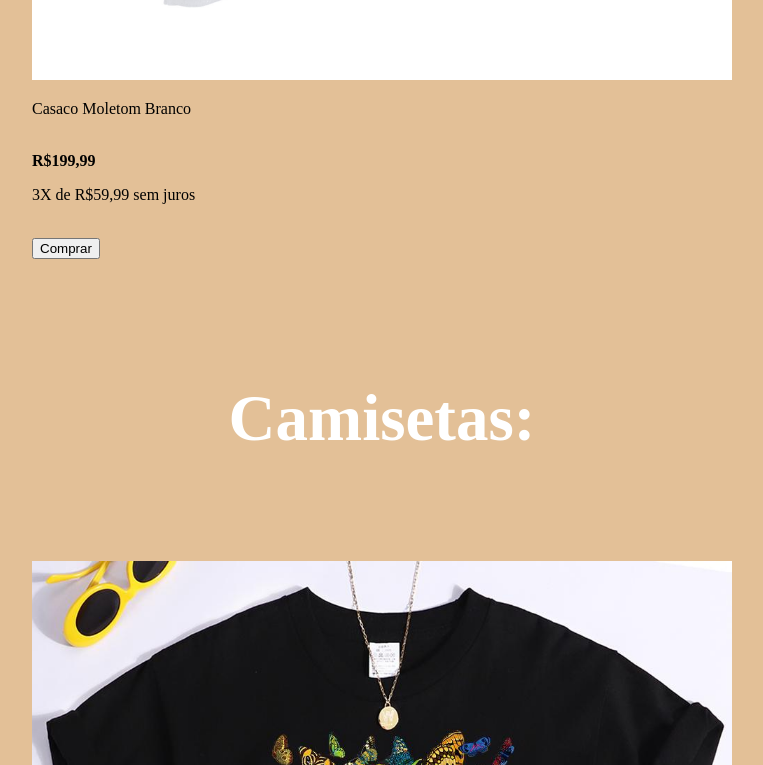
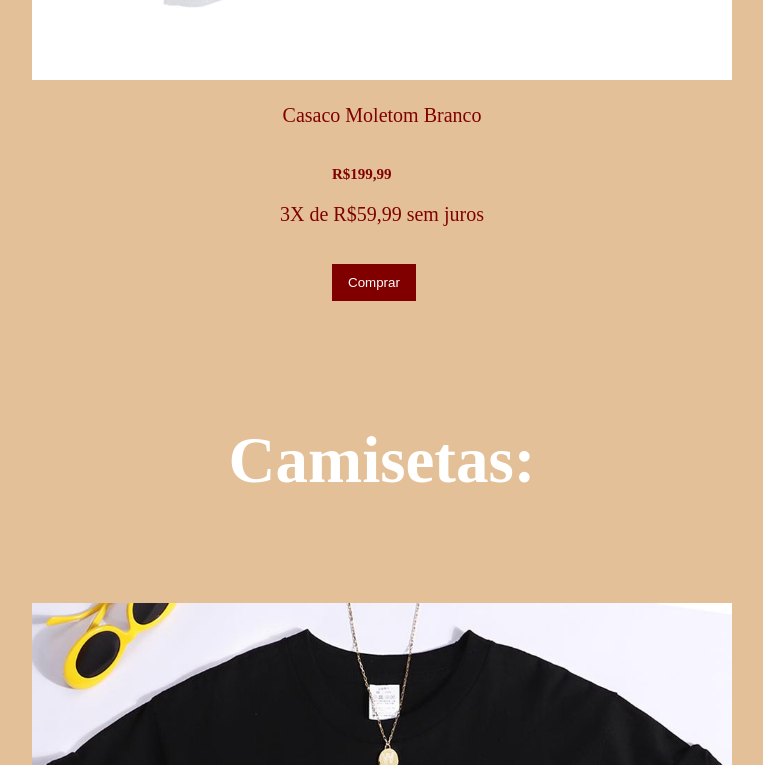
Before and after one commit to Marcelleevelyn/minha-loja, a plain HTML site: page index.html in a window 1280 px wide. Shown: the part 2175-2940 px from the top of the page, without its empty margins (258-1021 px from the left). Drawn offline with Linux system fonts and the light colour scheme.

Commit message:
Update style.css

```diff
--- a/style.css
+++ b/style.css
@@ -73,3 +73,23 @@ h4{
     height: 700px;
     width: 700px;
 }
+.bt{
+    background-color: maroon;
+    color: white;
+    cursor: pointer;
+    border: 10px solid maroon;
+}
+p{
+    font-size: 20px;
+    text-align: center;
+    color: maroon;
+}
+b{
+
+    color: maroon;
+    font-size: 15px;
+    margin-left: 300px;
+}
+input{
+    margin-left: 300px;
+}
```
